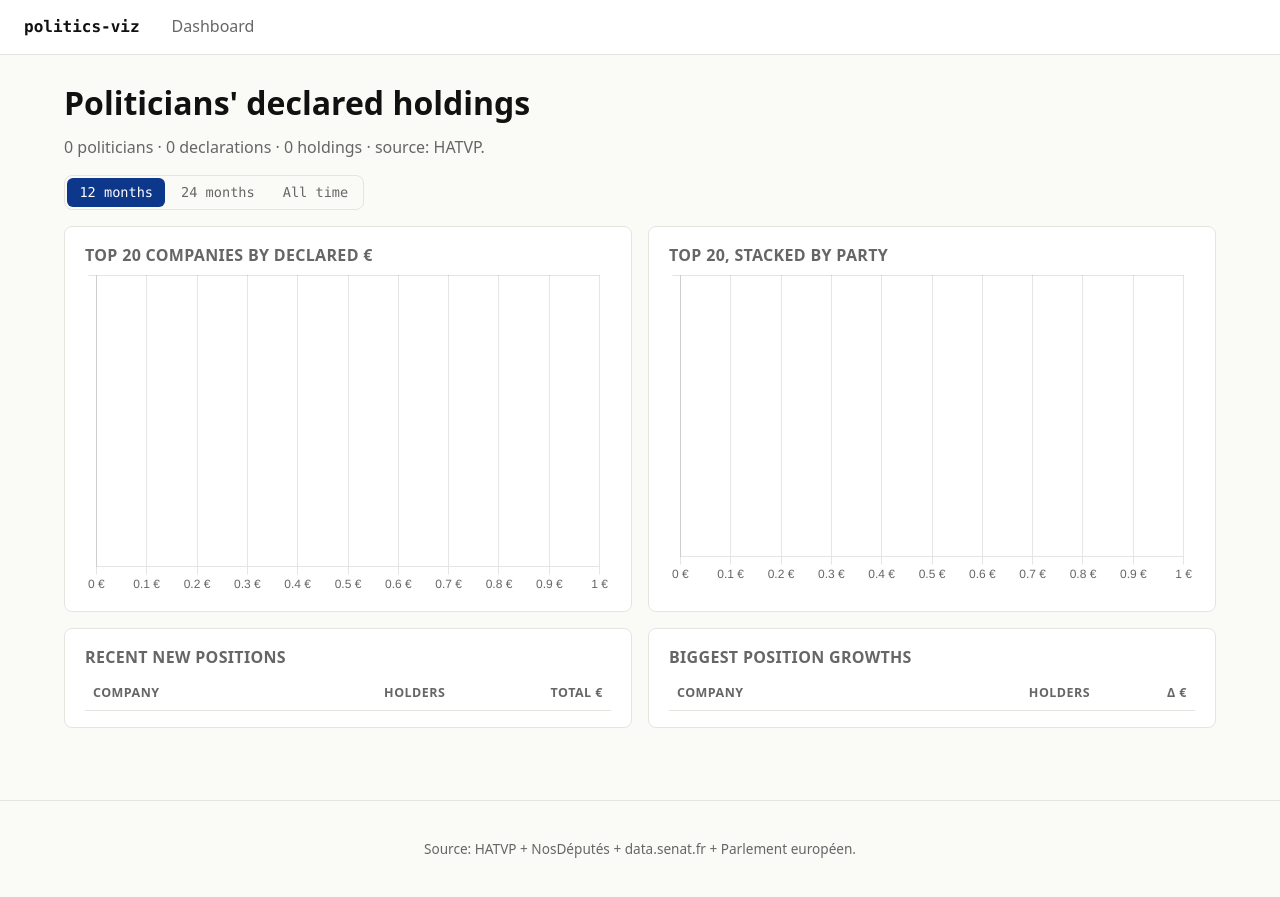
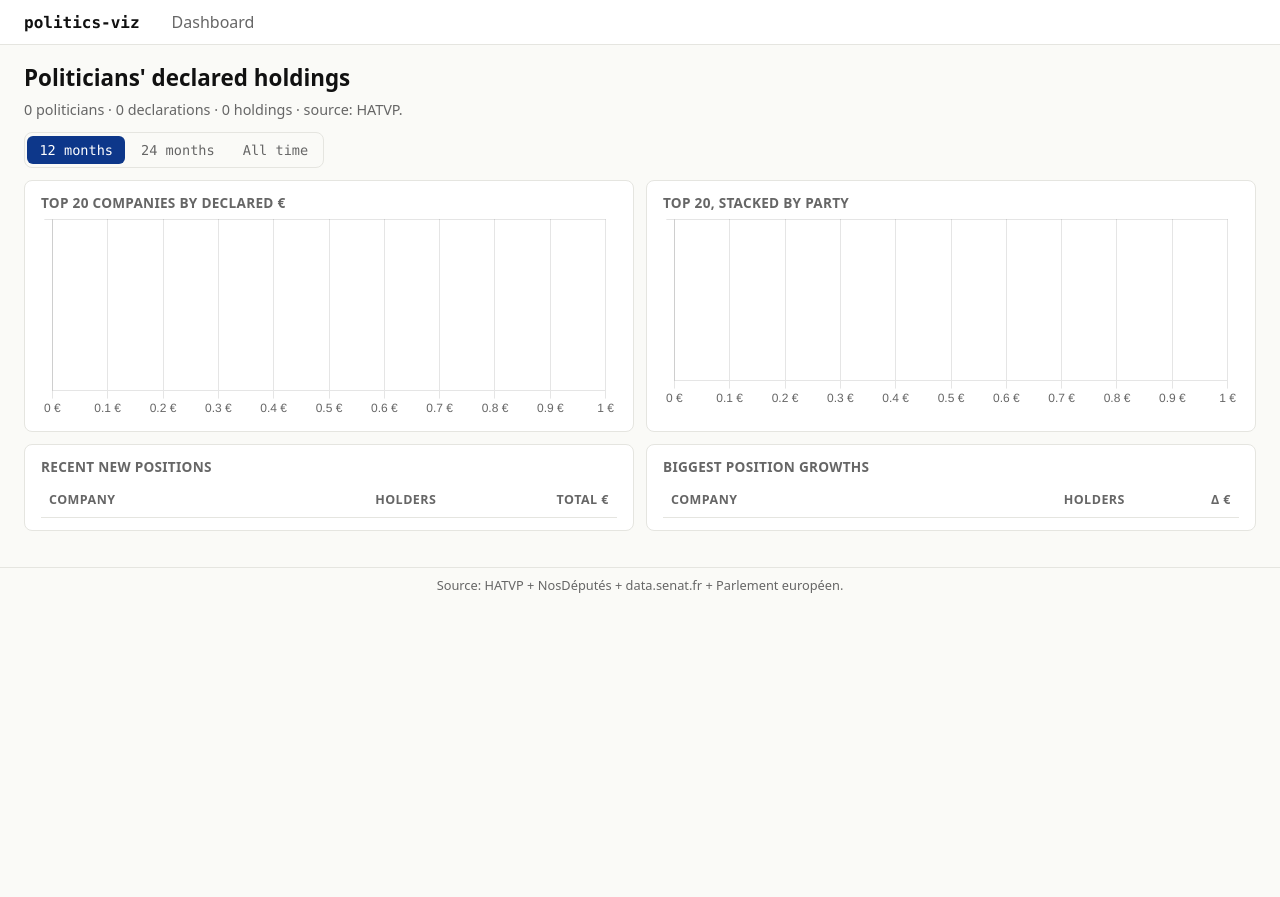
Before and after one commit to theo-sardin/politics-viz, a FastAPI app: page / in a window 1280 px wide. After the commit the page ends 593 px from the top, so only its background shows below. Run offline with FastAPI, Linux system fonts and the light colour scheme; data that the repository does not hold is empty.

Commit message:
fix(web): tighten dashboard layout so 2x2 cards fit in a 900px viewport
- Force 2 columns on the dashboard grid (was auto-fit minmax(380px)
  which landed on 3 columns at 1440px and pushed the 4th card to a
  second 700px-tall row)
- .chart-box wrapper uses a viewport-relative clamp
  (calc((100vh - 400px) / 2)) so charts scale with the window while
  staying between 200 and 340 px
- .scroll wrapper caps the dashboard's surge tables at chart height,
  letting the card hold 20 rows without growing
- Shrink header / title / lede / footer paddings to claw back ~100px
- Single column under 720px via a media query

On a 1440×900 viewport the whole dashboard now fits to the pixel.

```diff
--- a/static/style.css
+++ b/static/style.css
@@ -35,7 +35,7 @@ header {
     display: flex;
     align-items: baseline;
     gap: 2rem;
-    padding: 0.9rem 1.5rem;
+    padding: 0.6rem 1.5rem;
     border-bottom: 1px solid var(--border);
     background: var(--card-bg);
 }
@@ -56,52 +56,78 @@ nav a {
 nav a:hover { color: var(--fg); }
 
 main {
-    max-width: 1200px;
+    max-width: 1280px;
     margin: 0 auto;
-    padding: 1.5rem;
+    padding: 1rem 1.5rem 1.5rem;
 }
 
-h1 { margin: 0 0 0.5rem; }
+h1 { margin: 0 0 0.25rem; font-size: 1.4rem; }
 
 .lede {
     color: var(--muted);
-    margin-top: 0;
+    margin: 0 0 0.75rem;
+    font-size: 0.9rem;
 }
 
 footer {
-    padding: 1.5rem;
+    padding: 0.5rem;
     color: var(--muted);
-    font-size: 0.85rem;
+    font-size: 0.8rem;
     text-align: center;
     border-top: 1px solid var(--border);
-    margin-top: 3rem;
+    margin-top: 0.75rem;
 }
+
+footer p { margin: 0; }
 
 a { color: var(--accent); }
 
-/* cards grid (used by dashboard in the next task) */
+/* 2×2 on wide screens, collapses to a single column under 720px. */
 .grid {
     display: grid;
-    grid-template-columns: repeat(auto-fit, minmax(420px, 1fr));
-    gap: 1rem;
+    grid-template-columns: repeat(2, minmax(0, 1fr));
+    gap: 0.75rem;
+}
+
+@media (max-width: 720px) {
+    .grid { grid-template-columns: 1fr; }
+}
+
+/* Table cards on the dashboard scroll internally instead of growing. */
+.card .scroll {
+    overflow-y: auto;
+    max-height: clamp(200px, calc((100vh - 400px) / 2), 340px);
 }
 
 .card {
     background: var(--card-bg);
     border: 1px solid var(--border);
     border-radius: var(--radius);
-    padding: 1rem 1.25rem;
+    padding: 0.75rem 1rem;
 }
 
 .card h2 {
-    margin: 0 0 0.5rem;
-    font-size: 1rem;
+    margin: 0 0 0.4rem;
+    font-size: 0.85rem;
     letter-spacing: 0.02em;
     text-transform: uppercase;
     color: var(--muted);
 }
 
-.card canvas { width: 100% !important; height: 320px !important; }
+/* Chart.js reads the parent's client size for layout. Give the wrapper a
+   bounded, explicit height so the canvas doesn't run away. */
+.chart-box {
+    position: relative;
+    width: 100%;
+    height: clamp(200px, calc((100vh - 400px) / 2), 340px);
+}
+
+.chart-box canvas {
+    position: absolute;
+    inset: 0;
+    width: 100% !important;
+    height: 100% !important;
+}
 
 .window-selector {
     display: inline-flex;
@@ -109,7 +135,7 @@ a { color: var(--accent); }
     border: 1px solid var(--border);
     border-radius: var(--radius);
     padding: 0.15rem;
-    margin-bottom: 1rem;
+    margin-bottom: 0.75rem;
 }
 
 .window-selector a {
```
